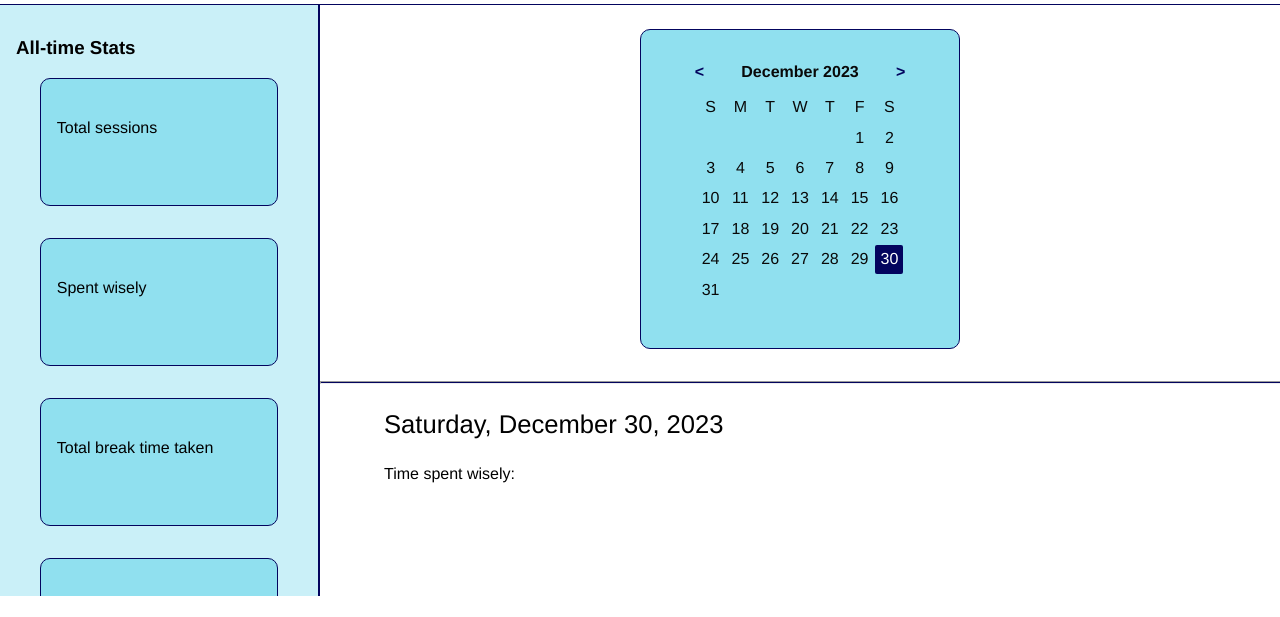
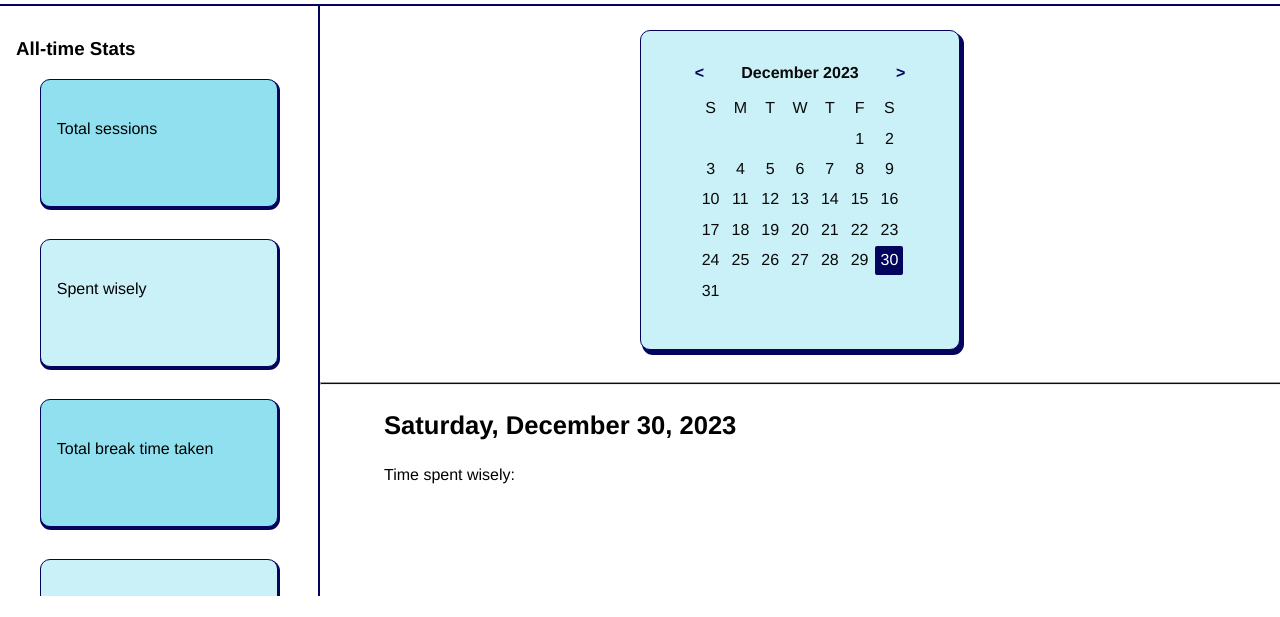
Before and after one commit to tobi-tobes/timewise, a browser extension: page index.html in a window 1280 px wide. Shown: the part 183-800 px from the top of the page. Drawn offline with Linux system fonts and the light colour scheme.

Commit message:
Styling changes to the extension and dashboard

```diff
--- a/css/stats-styles.css
+++ b/css/stats-styles.css
@@ -92,7 +92,7 @@ h2 {
     flex-direction: row;
     width: 100%;
     height: 87%;
-    border-top: 1px solid var(--color-primary);
+    border-top: 2px solid var(--color-primary);
 }
 
 
@@ -119,6 +119,7 @@ header {
 
 .back-btn {
     margin-left: auto;
+    box-shadow: 1px 2px 0px 1px #03045E;
 }
 
 h1 {
@@ -136,7 +137,7 @@ span {
     width: 25%;
     height: 100%;
     border-right: 2px solid var(--color-primary);
-    background-color: var(--color-background);
+    background-color: var(--color-white);
     overflow-y: auto;
     white-space: nowrap;
     scroll-snap-type: y mandatory;
@@ -176,10 +177,18 @@ span {
 .stats-card {
     height: 8rem;
     width: 100%;
-    background-color: var(--color-accent);
     border-radius: 10px;
     margin-bottom: 2rem;
     border: var(--color-primary) solid 1px;
+    box-shadow: 1px 2px 0px 1px #03045E;
+}
+
+.total-sessions, .total-break-time {
+    background-color: var(--color-accent);
+}
+
+.total-time, .avg-session-length {
+    background-color: #CAF0F8;
 }
 
 .stats-card p {
@@ -253,4 +262,11 @@ hr {
 
 .today-date {
     font-size: var(--font-size-medium);
+    font-weight: var(--font-weight-bold);
 }
+
+
+/* Display control ============================= */
+.hidden {
+    display: none;
+}
--- a/index.html
+++ b/index.html
@@ -42,7 +42,7 @@
                 </section>
                 <!-- DAILY STATS -->
                 <section class="daily">
-                    <div id="calendar" class="dycalendar-container timewise round-edge">
+                    <div id="calendar" class="dycalendar-container timewise round-edge shadow-timewise">
                     </div>
                     <!-- JavaScript to draw calendar using calendar library -->
                     <script src="./libraries/dyCalendarJS-1.2.1/js/dycalendar.min.js"></script>
--- a/libraries/dyCalendarJS-1.2.1/css/dycalendar.css
+++ b/libraries/dyCalendarJS-1.2.1/css/dycalendar.css
@@ -155,7 +155,7 @@
  *-------------------------------------------------*/
  .dycalendar-container.timewise {
     color : #090909;
-    background-color: #90E0EF;
+    background-color: #CAF0F8;
     border : solid 1px #03045E;
 }
 
@@ -315,6 +315,16 @@
 }
 
 /*
+  * calendar shadow  (shadow-timewise)
+  *-------------------------------------------------*/
+  .dycalendar-container.shadow-timewise {
+    -o-box-shadow: 3px 4px 0px 1px #03045E;
+    -moz-box-shadow: 3px 4px 0px 1px #03045E;
+    -webkit-box-shadow: 3px 4px 0px 1px #03045E;
+    box-shadow: 3px 4px 0px 1px #03045E;
+}
+
+/*
  * calendar shadow  (shadow-blue)
  *-------------------------------------------------*/
 .dycalendar-container.shadow-blue {
```
Also changed, not shown: css/main-styles.css (+12 -8 lines).
